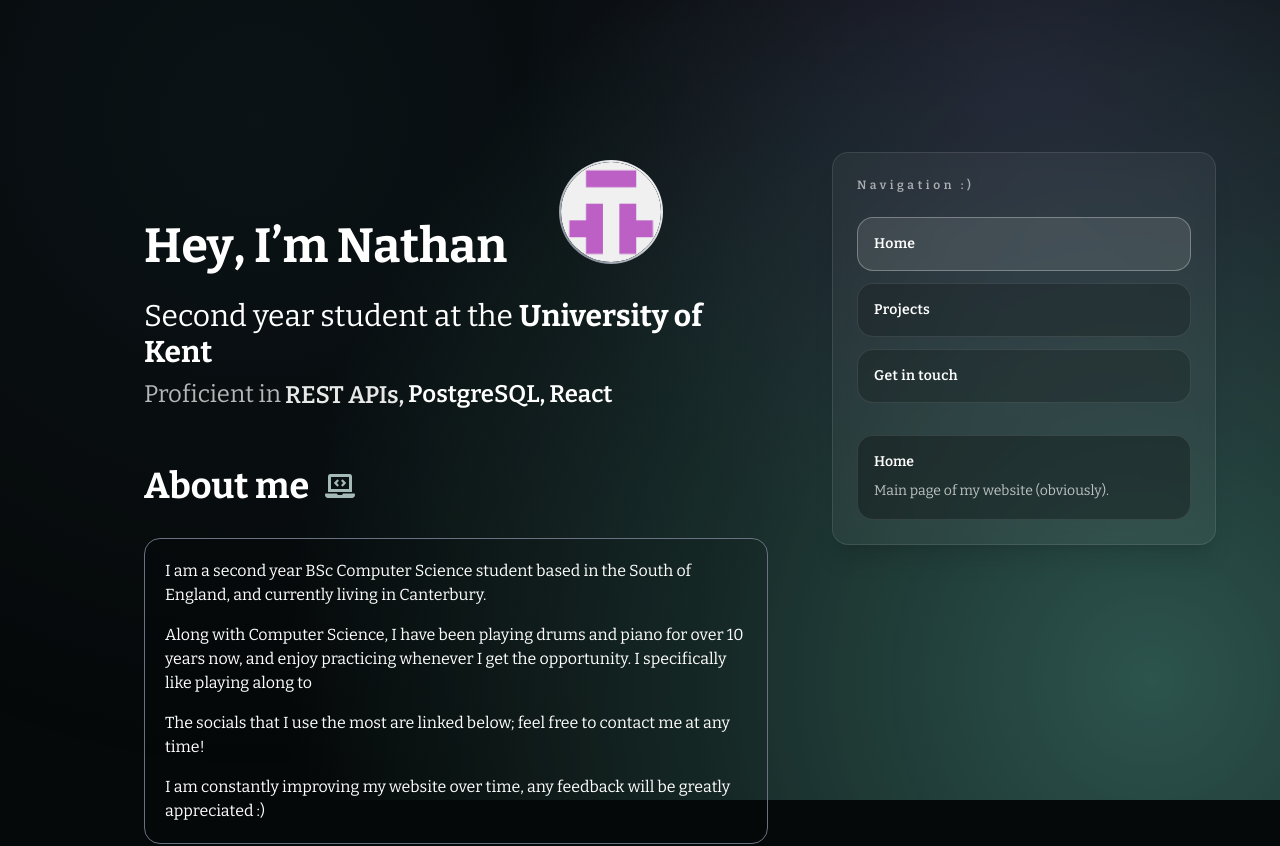
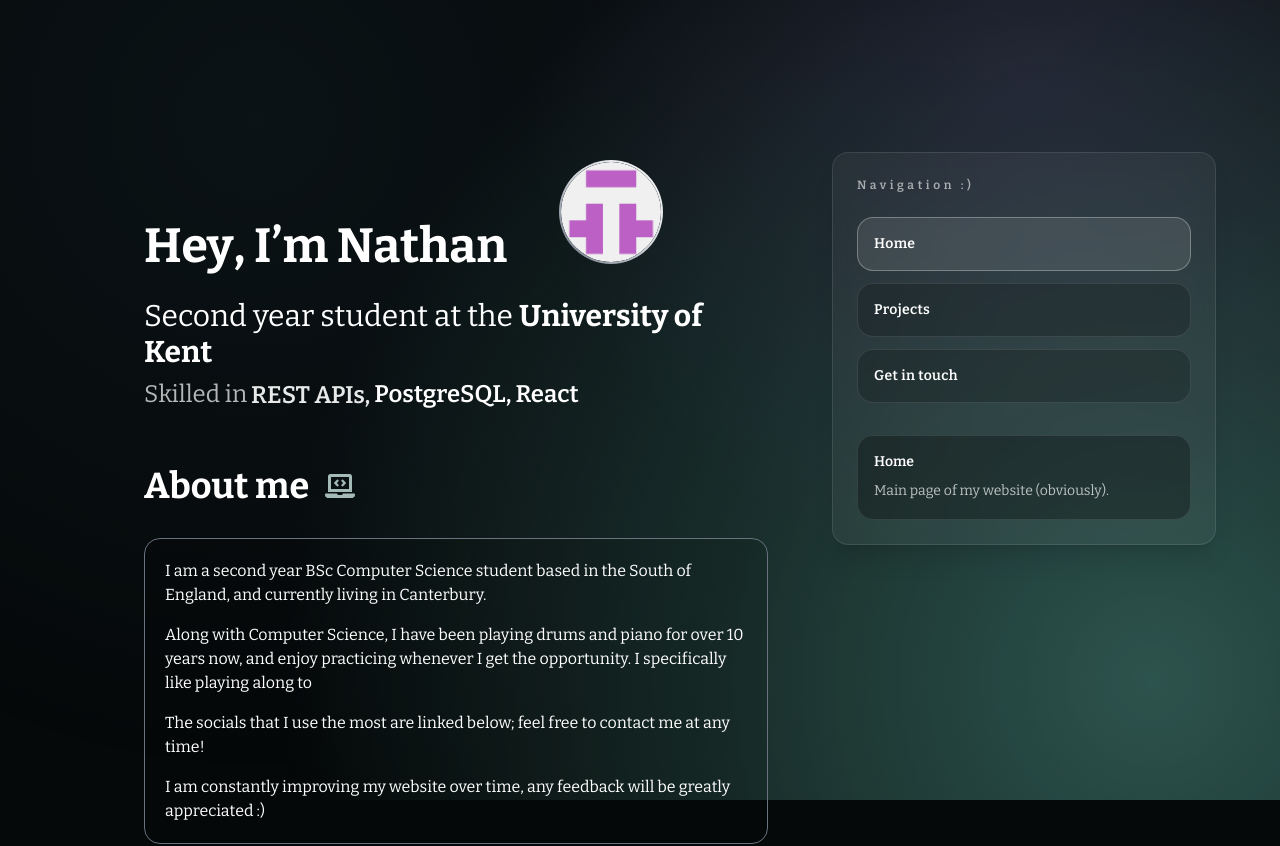
Before and after one commit to nathant1234567/nathan-portfolio, a Next.js app: page / in a window 1280 px wide. Shown: the top 846 px of the page. Built offline with nearby package versions, Linux system fonts and the light colour scheme.

Commit message:
think this sounds better

```diff
--- a/src/components/ui/SkillsRotator.tsx
+++ b/src/components/ui/SkillsRotator.tsx
@@ -45,7 +45,7 @@ export default function SkillRotator() {
     return (
         <div className="text-white/70">
             <p className="pt-2 text-2xl flex flex-wrap gap-x-1">
-                Proficient in{" "}
+                Skilled in{" "}
                 {skills.map((skill, i) => (
                     <AnimatePresence mode="wait" key={i}>
                         <motion.span
```
